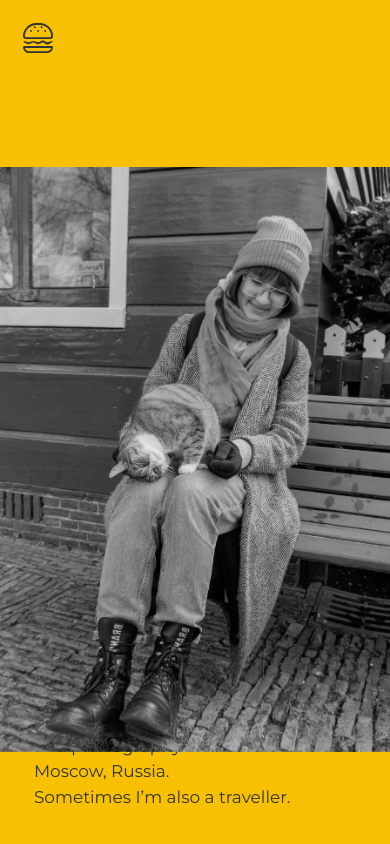
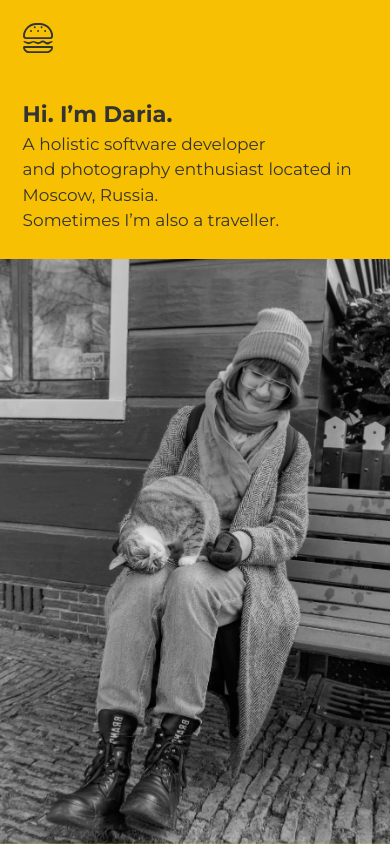
Before and after one commit to airadavometra/airadavometra-next, a Next.js app: page / in a window 390 px wide. Built offline with nearby package versions, Linux system fonts and the light colour scheme.

Commit message:
fix about page mobile layout

```diff
--- a/pages/index.tsx
+++ b/pages/index.tsx
@@ -19,7 +19,7 @@ const Home: NextPage = () => {
           src={photo}
           layout="fill"
           objectFit="contain"
-          objectPosition="right"
+          objectPosition="right bottom"
           placeholder="blur"
           alt="My photo"
         />
--- a/pagesStyles/MainPage.module.css
+++ b/pagesStyles/MainPage.module.css
@@ -23,4 +23,9 @@
   height: 100%;
 }
 @media (max-width: 562px) {
+  .description {
+    bottom: unset;
+    top: 0;
+    padding: 24rem;
+  }
 }
```
